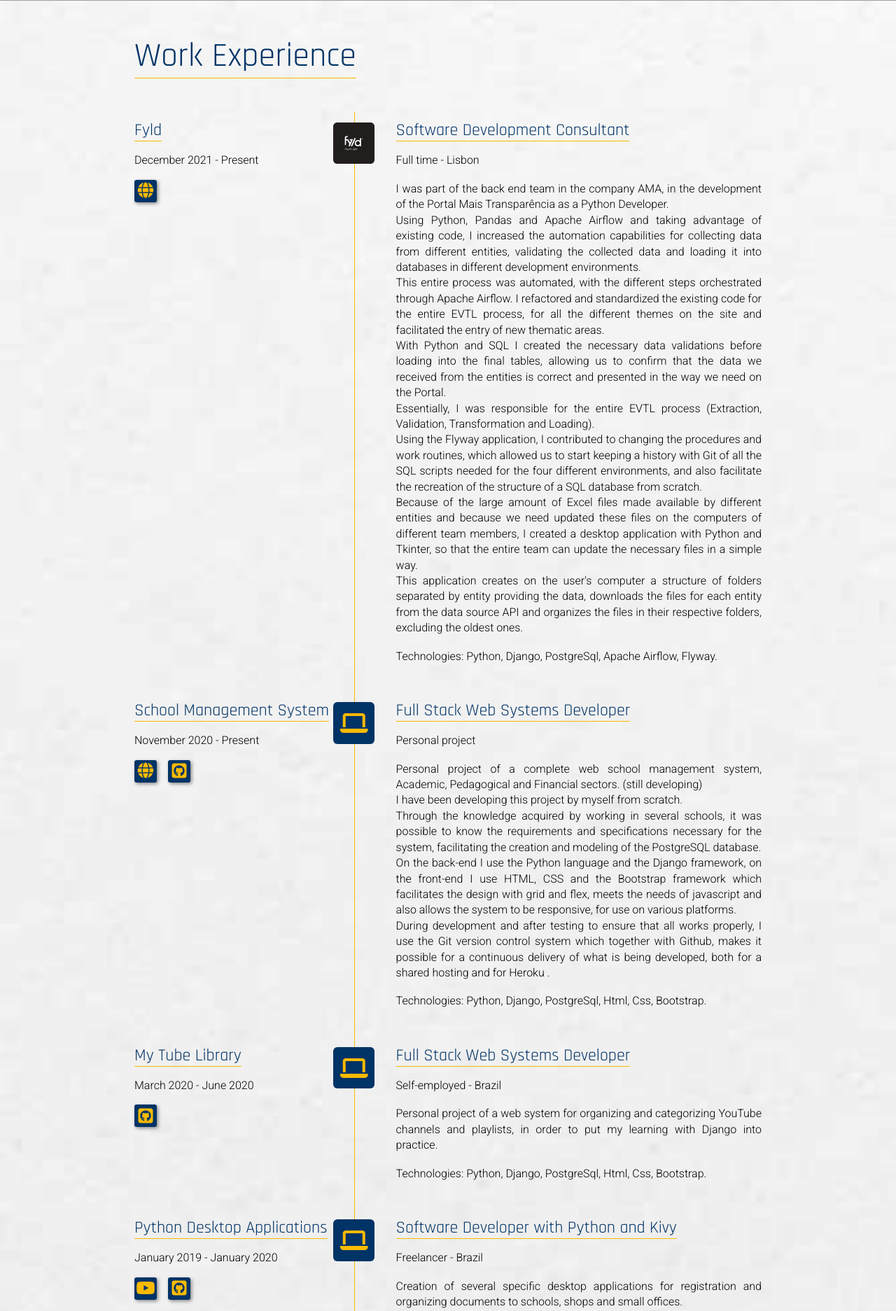
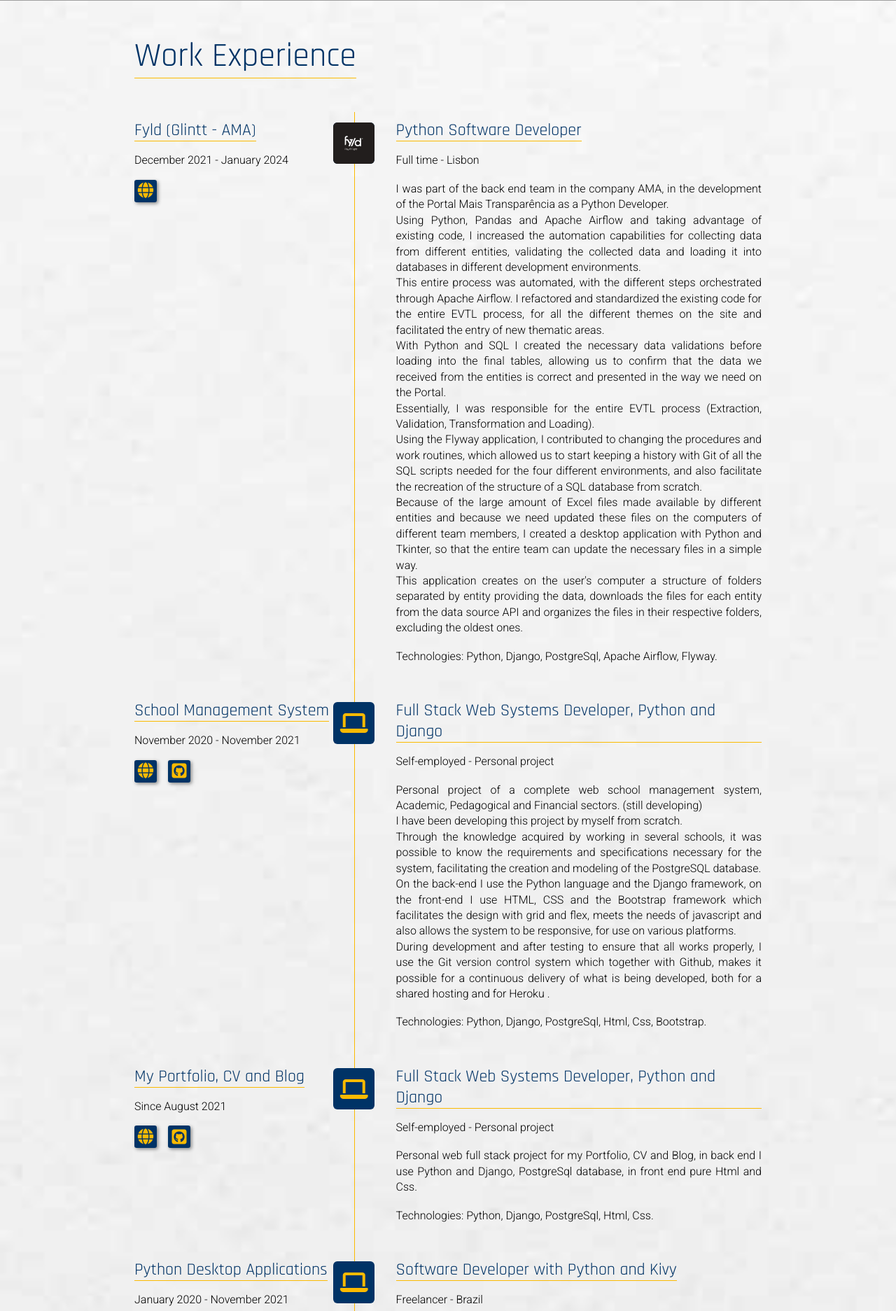
Before and after one commit to Antonio-Neves/My-Portfolio, a Django app: page / in a window 1280 px wide. Shown: the part 2261-4134 px from the top of the page at 70% size. Run offline with Django 3.2, Linux system fonts and the light colour scheme; some libraries are stand-ins or nearby versions; grey boxes are pictures that could not be loaded.

Commit message:
Changed professional experience description

```diff
--- a/principal/templates/principal/index.html
+++ b/principal/templates/principal/index.html
@@ -252,9 +252,9 @@
                 </div>
                 <div class="timeline-header">
                     <div class="h3-container">
-                        <h3 class="h3-content">Fyld</h3>
+                        <h3 class="h3-content">Fyld (Glintt - AMA)</h3>
                     </div>
-                    <p>December 2021 - Present</p>
+                    <p>December 2021 - January 2024</p>
                     <div class="work-experience-icons-box">
                         <div class="timeline-ico-small">
                             <a href="https://www.fyld.pt/" target="_blank" rel="noreferrer noopener">
@@ -265,7 +265,7 @@
                 </div>
                 <div class="timeline-content">
                     <div class="h3-container">
-                        <h3 class="h3-content">Software Development Consultant</h3>
+                        <h3 class="h3-content">Python Software Developer</h3>
                     </div>
                     <p class="aligne-justify">
                         Full time - Lisbon
@@ -296,7 +296,7 @@
                     <div class="h3-container">
                         <h3 class="h3-content">School Management System</h3>
                     </div>
-                    <p>November 2020 - Present</p>
+                    <p>November 2020 - November 2021</p>
                     <div class="work-experience-icons-box">
                         <div class="timeline-ico-small">
                             <a href="https://gestao-escolar.up.railway.app/" target="_blank" rel="noreferrer noopener">
@@ -312,10 +312,10 @@
                 </div>
                 <div class="timeline-content">
                     <div class="h3-container">
-                        <h3 class="h3-content">Full Stack Web Systems Developer</h3>
+                        <h3 class="h3-content">Full Stack Web Systems Developer, Python and Django</h3>
                     </div>
                     <p class="aligne-justify">
-                        Personal project
+                        Self-employed - Personal project
                     </p>
                     <br>
                     <p class="aligne-justify">
@@ -337,17 +337,17 @@
                 </div>
                 <div class="timeline-header">
                     <div class="h3-container">
-                        <h3 class="h3-content">My Tube Library</h3>
+                        <h3 class="h3-content">My Portfolio, CV and Blog</h3>
                     </div>
-                    <p>March 2020 - June 2020</p>
+                    <p>Since August 2021</p>
                     <div class="work-experience-icons-box">
-{#                        <div class="timeline-ico-small">#}
-{#                            <a href="https://mytubelibrary.up.railway.app/" target="_blank" rel="noreferrer noopener">#}
-{#                                <i class="fas fa-globe"></i>#}
-{#                            </a>#}
-{#                        </div>#}
                         <div class="timeline-ico-small">
-                            <a href="https://github.com/Antonio-Neves/My-Tube-Library-Django" target="_blank" rel="noreferrer noopener">
+                            <a href="https://antoniocalheirosneves.up.railway.app/blog/" target="_blank" rel="noreferrer noopener">
+                                <i class="fas fa-globe"></i>
+                            </a>
+                        </div>
+                        <div class="timeline-ico-small">
+                            <a href="https://github.com/Antonio-Neves/My-Portfolio" target="_blank" rel="noreferrer noopener">
                                 <i class="fab fa-github-square"></i>
                             </a>
                         </div>
@@ -355,18 +355,18 @@
                 </div>
                 <div class="timeline-content">
                     <div class="h3-container">
-                        <h3 class="h3-content">Full Stack Web Systems Developer</h3>
+                        <h3 class="h3-content">Full Stack Web Systems Developer, Python and Django</h3>
                     </div>
                     <p class="aligne-justify">
-                        Self-employed - Brazil
+                        Self-employed - Personal project
                     </p>
                     <br>
                     <p class="aligne-justify">
-                        Personal project of a web system for organizing and categorizing YouTube channels and playlists, in order to put my learning with Django into practice.
+                        Personal web full stack project for my Portfolio, CV and Blog, in back end I use Python and Django, PostgreSql database, in front end pure Html and Css.
                     </p>
                     <br>
                     <p class="aligne-justify">
-                        Technologies: Python, Django, PostgreSql, Html, Css, Bootstrap.
+                        Technologies: Python, Django, PostgreSql, Html, Css.
                     </p>
                 </div>
             </div>
@@ -378,7 +378,7 @@
                     <div class="h3-container">
                         <h3 class="h3-content">Python Desktop Applications</h3>
                     </div>
-                    <p>January 2019 - January 2020</p>
+                    <p>January 2020 - November 2021</p>
                     <div class="work-experience-icons-box">
                         <div class="timeline-ico-small">
                             <a href="https://www.youtube.com/watch?v=cd8IDX2JZug" target="_blank" rel="noreferrer noopener">
@@ -438,7 +438,7 @@
                     </p>
                     <br>
                     <p class="aligne-justify">
-                        Technologies: Excel, Windows, Microsoft Office.
+                        Technologies: Excel, Windows, Linux, Microsoft Office.
                     </p>
                 </div>
             </div>
```
